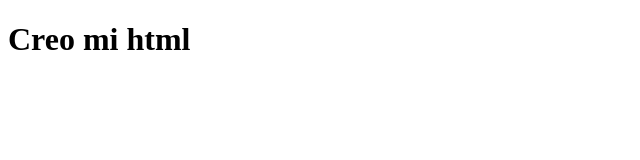
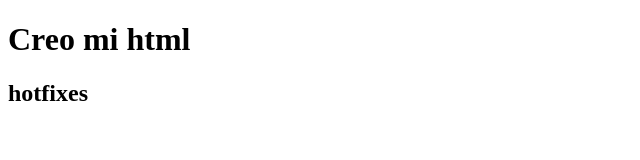
Before and after one commit to rak93/gitHub, a plain HTML site: page index.html in a window 1280 px wide. Shown: the whole page, without its empty margins (0-640 px from the left). Drawn offline with Linux system fonts and the light colour scheme.

Commit message:
Creo la rama hotfixes

```diff
--- a/index.html
+++ b/index.html
@@ -7,5 +7,6 @@
 </head>
 <body>
     <h1>Creo mi html</h1>
+    <h2>hotfixes</h2>
 </body>
 </html>
```
